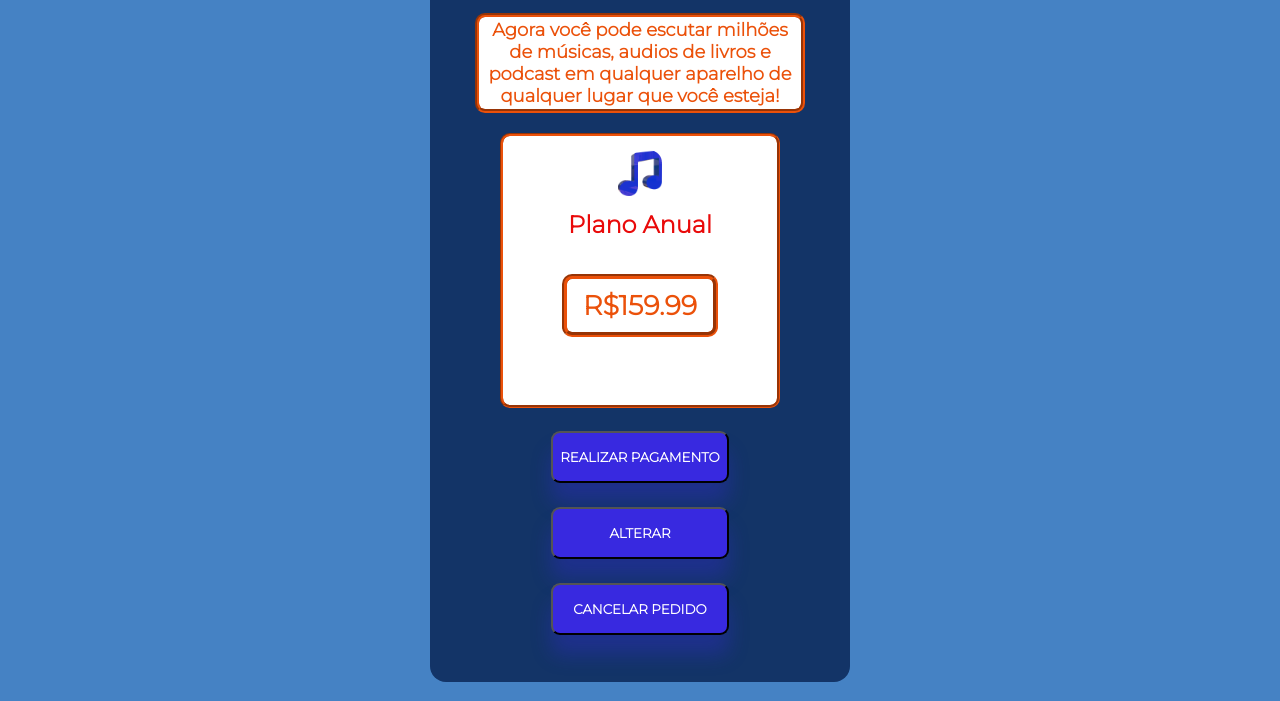
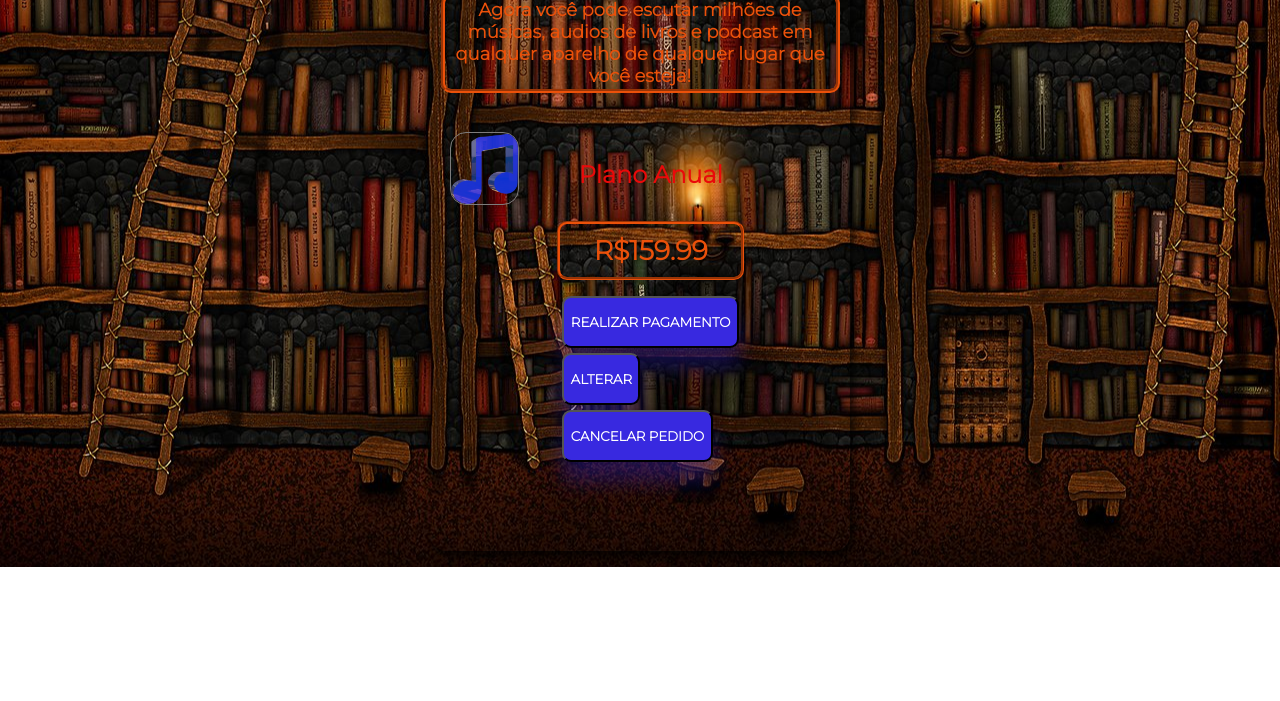
Before and after one commit to Leandrolsantos/pagina-resumo-do-pedido, a plain HTML site: page index.html in a window 1280 px wide. Shown: the part 434-1135 px from the top of the page. After the commit the page ends 1001 px from the top, so only its background shows below. Drawn offline with Linux system fonts and the light colour scheme.

Commit message:
95º dia de CTD - Atualizando primeiro projeto

```diff
--- a/index.html
+++ b/index.html
@@ -12,32 +12,30 @@
 
   <body>
     <main>
-      <img src="images/illustration-hero.jpg" alt="Illustration Hero">
         <section>
+          <img src="images/illustration-hero.jpg" alt="Illustration Hero">
           <h1>Resumo do Pedido</h1>
 
               <span>
-                    <p>Agora você pode escutar milhões de músicas, audios de livros e podcast em qualquer aparelho de qualquer lugar que você esteja!</p>
+                <p>Agora você pode escutar milhões de músicas,
+                  audios de livros e podcast em qualquer aparelho
+                  de qualquer lugar que você esteja!</p>
               </span>
 
-                  <div class="informa">
-                      <div class="musica">
+                <div class="informa">
+
+                    <div class="musica">
                         <img src="images/icon-music.png" alt="Icone de Música">
-                          <div class="preco">
+                    </div>
 
-                          <h2><strong>Plano Anual</strong></h2>
-                          <h1 class="preco-ano"><span>R$159.99</span></h1>
-
-                          </div>
-                      </div>
-                  </div>
-
-                  <div>
+                  <div class="preco">
+                      <h2><strong>Plano Anual</strong></h2>
+                      <h1 class="preco-ano"><span>R$159.99</span></h1>
                       <button class="pagamento">REALIZAR PAGAMENTO</button>
                       <button class="alterar">ALTERAR</button>
                       <button class="cancelar">CANCELAR PEDIDO</button>
                   </div>
-
+              </div>
         </section>
     </main>
   </body>
--- a/style.css
+++ b/style.css
@@ -1,47 +1,50 @@
 * {
-    margin: 0 auto;
-    padding: 3px;
-    box-sizing: border-box;
+    margin: 0;
+    padding: 0 ;
     font-family: 'Montserrat', sans-serif;
 }
 
 body {
-    background: hwb(211 27% 23%);
-    background-size: auto;
     display: flex;
-    width: 100%;
+    flex-direction: row;
     align-items: center;
     justify-content: center;
+    background: url(/images/fundo.jpg) no-repeat;
+    background-position: center;
+
     padding: 16px;
 }
 
 main {
-    background: rgb(19, 52, 103);
+    display: flex;
+    flex-direction: column;
+    align-items: center;
+    justify-content: center;
+    background: none;
     max-width: 420px;
     border-radius: 16px;
+    border: none;
+    box-shadow: 4px 6px 8px rgba(0, 0, 0, 0.711);
 }
 
 main img {
     width: 100%;
-    border-radius: 16px 16px 0 0;
+    border-radius: 16px;
+    border: 1px solid rgb(125, 123, 123);
 }
 
 main section {
-    display: flex;
-    flex-direction: column;
     width: 95%;
     height: 100%;
-    align-items: center;
-    justify-content: center;
     text-align: center;
     padding: 17px 32px;
 }
 
 main section h1 {
-    background: white;
+    background: none;
     color: hsl(19, 92%, 48%);
     margin: 32px 0 16px;
-    border: 5px;
+    border: none;
     padding: 10px;
     border-style: groove;
     border-radius: 10px;
@@ -56,7 +59,7 @@ main section span {
 }
 
 main section p {
-    background: white;
+    background: none;
     text-align: center;
     font-size: 18px;
     font-weight: bold;
@@ -68,27 +71,20 @@ main section p {
 }
 
 main .informa {
-    background: rgb(255, 255, 255);
+    display: flex;
+    justify-content: center ;
+    background: none;
     width: 85%;
-    display: inline-block;
-    align-items: center;
-    justify-content: right;
     padding: 14px 1px;
     margin: 20px 0;
-    border: 3px;
-    border-style: groove;
-    border-radius: 10px;
-    border-color: hsl(19, 92%, 48%);
+    border: none;
 }
 
 main .informa .musica {
-    display: inline-block;
-    align-items: center;
     padding: 5px;
 }
 
 main .informa .preco {
-    display: inline-block;
     padding: 28px;
     margin: 5px;
 }
@@ -102,20 +98,24 @@ main h2 {
 }
 
 main .informa .musica img {
-    width: 50px;
-    margin: -29px auto;
+    display: flex;
+    justify-content: center;
+    width: 4.2rem;
+    margin: 0 auto;
 }
 
 main button {
+    display: flex;
+    justify-content: center;
+    flex-direction: row;
+    margin: 5px;
     background: hsl(245, 75%, 52%);
     color: white;
-    width: 55%;
     font-weight: 700;
     cursor: pointer;
     border-radius: 9px;
     box-shadow: 0px 20px 20px hsla(245, 75%, 52%, 0.3);
-    padding: 1rem 0;
-    margin: 0 0 1.5rem;
+    padding: 1rem 0.4rem;
     transition: color 0.4s;
     transition: 0.8s all;
 }
@@ -138,7 +138,7 @@ main button {
     transform: scale(1.1);
 }
 
-@media only screen and (min-width: 300px) and (max-width: 600px) {
+@media (min-width: 300px) and (max-width: 600px) {
     body {
         background-color: hsl(212, 45%, 89%);
     }
```
Also changed, not shown: images/fundo.jpg (added), 1 other file.
